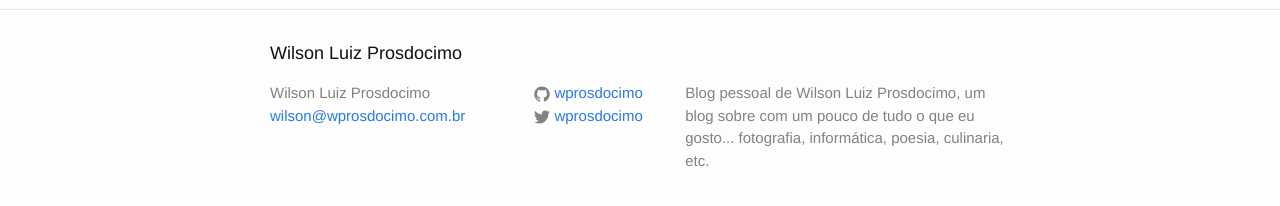
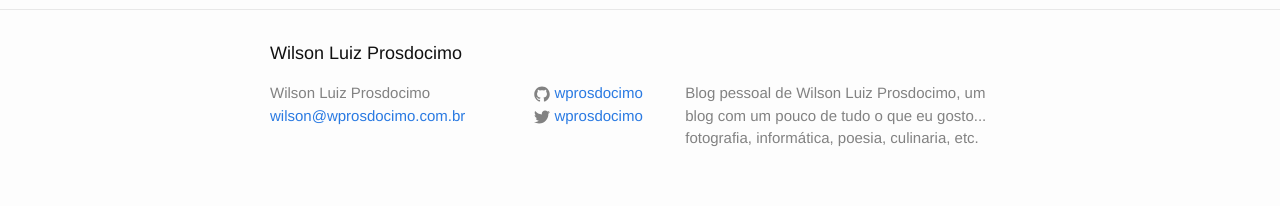
Before and after one commit to Wprosdocimo/wprosdocimo.github.io, a Jekyll site: the page built from index.html, in a window 1280 px wide. Shown: the part 287-493 px from the top of the page. Built offline with Jekyll 4.4.1, drawn with Linux system fonts in a browser that asks for light colours; some of the changed lines change nothing that is shown.

Commit message:
Atualizando configurações de author

```diff
--- a/_config.yml
+++ b/_config.yml
@@ -2,7 +2,7 @@
 title: Wilson Luiz Prosdocimo
 email: wilson@wprosdocimo.com.br
 description: > # this means to ignore newlines until "baseurl:"
-  Blog pessoal de Wilson Luiz Prosdocimo, um blog sobre com um pouco de tudo o que eu gosto...
+  Blog pessoal de Wilson Luiz Prosdocimo, um blog com um pouco de tudo o que eu gosto...
   fotografia, informática, poesia, culinaria, etc.
 baseurl: "" # the subpath of your site, e.g. /blog/
 url: "http://wprosdocimo.com.br" # the base hostname & protocol for your site
@@ -12,3 +12,17 @@
 
 # Build settings
 markdown: kramdown
+
+# Author Data
+author :
+  name : Wilson Luiz Prosdocimo
+  email : wilson@wprosdocimo.com.br
+  tumblr: wprosdocimo
+  flickr: wprosdocimo
+  github : wprosdocimo
+  repository: wprosdocimo.github.io
+  twitter : wprosdocimo
+  facebook: wprosdocimo
+  linkedin: wprosdocimo
+  googleplus: wprosdocimo
+  pinterest: wprosdocimo
```
